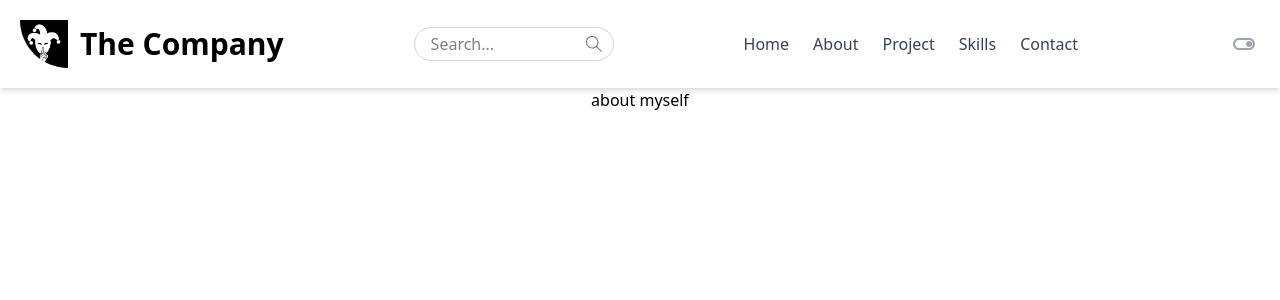
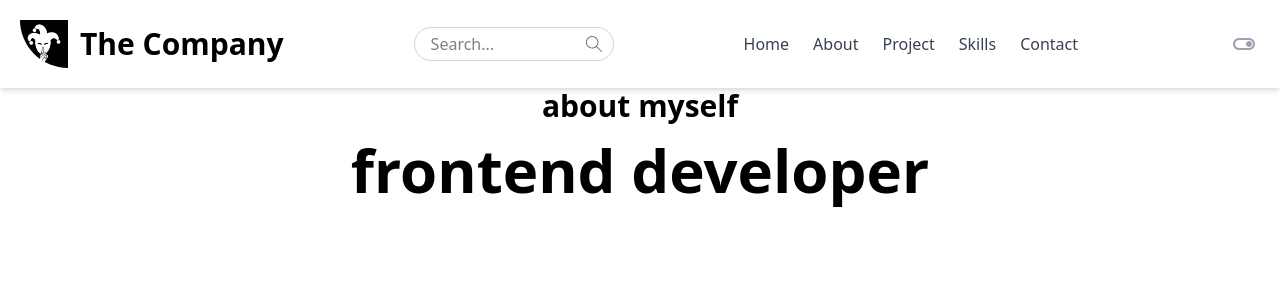
Before and after one commit to BABAYAGA108/The-company, a React (Vite) app: page / in a window 1280 px wide. Shown: the top 300 px of the page. Built offline with nearby package versions, Linux system fonts and the light colour scheme.

Commit message:
working hero page

```diff
--- a/src/components/Hero/Hero.tsx
+++ b/src/components/Hero/Hero.tsx
@@ -1,4 +1,8 @@
-
+import { FaXTwitter } from "react-icons/fa6";
+import { IoLogoInstagram } from "react-icons/io";
+import { MdAttachEmail } from "react-icons/md";
+import { FaGithub } from "react-icons/fa6";
+import { FaLinkedinIn } from "react-icons/fa6";
 import { Children } from "react";
 import image1 from "../../assets/images/hello and welcome.jpeg";
 import image2 from "../../assets/images/number 1.jpeg";
@@ -11,15 +15,23 @@ const imagelist={
 }
 const Hero =()=>{
   return (
-    <div>
+    <section className="flex-1 mr:28 md:text-left mt:0 relative"
+     data-aos="fade-up"
+     data-aos-duration="1000">
+      <div>
+        <div>
+          <p className="text-center text-2xl md:text-3xl font-bold mb-4">
+            <h1 className="">about myself</h1>
+          </p>
+        </div>
+        <div>
+          <h1 className="text-x1 sm:text-4xl md:text-5xl lg:text-6xl font-bold text-center mb-4">
+            frontend developer
+          </h1>
 
-      <div>
-        <p>
-          <h1 className="flex justify-center">about myself</h1>
-
-        </p>
+        </div>
       </div>
-    </div>
+    </section>
   );
 }
 
```
